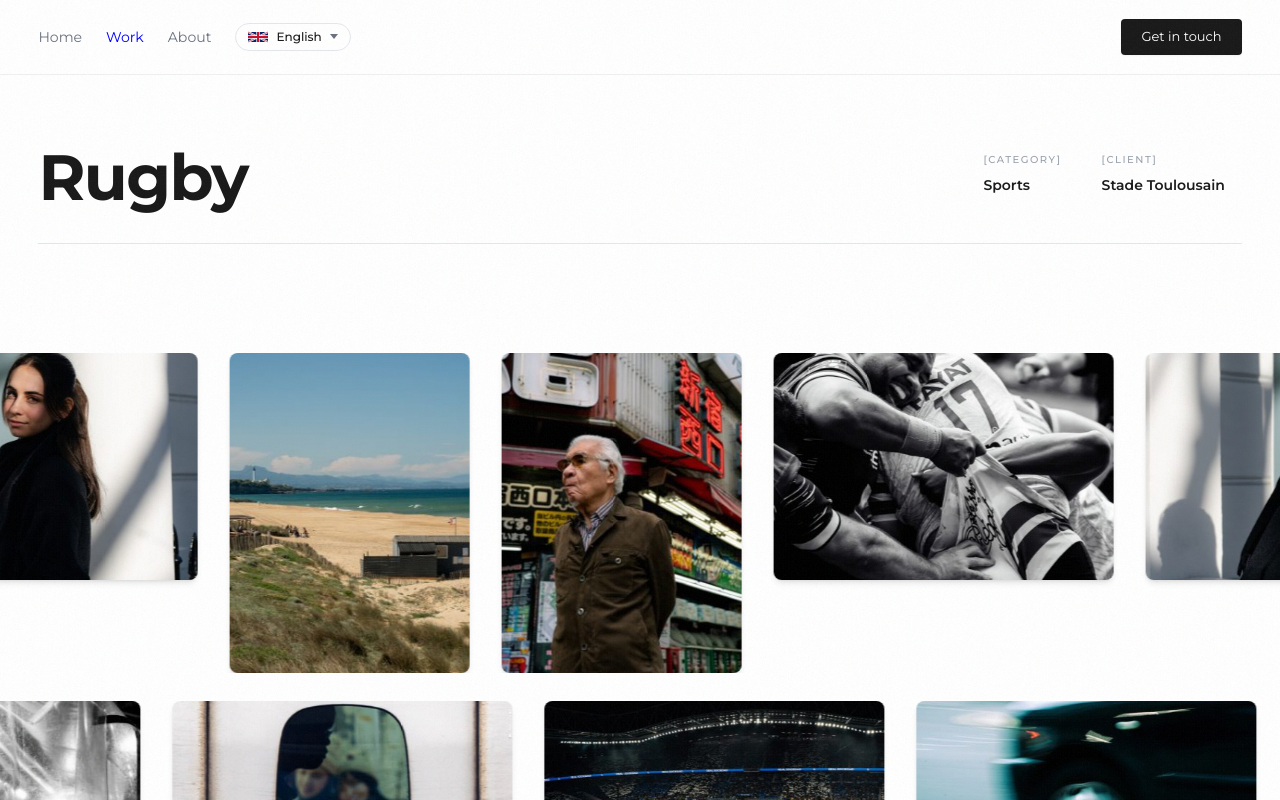
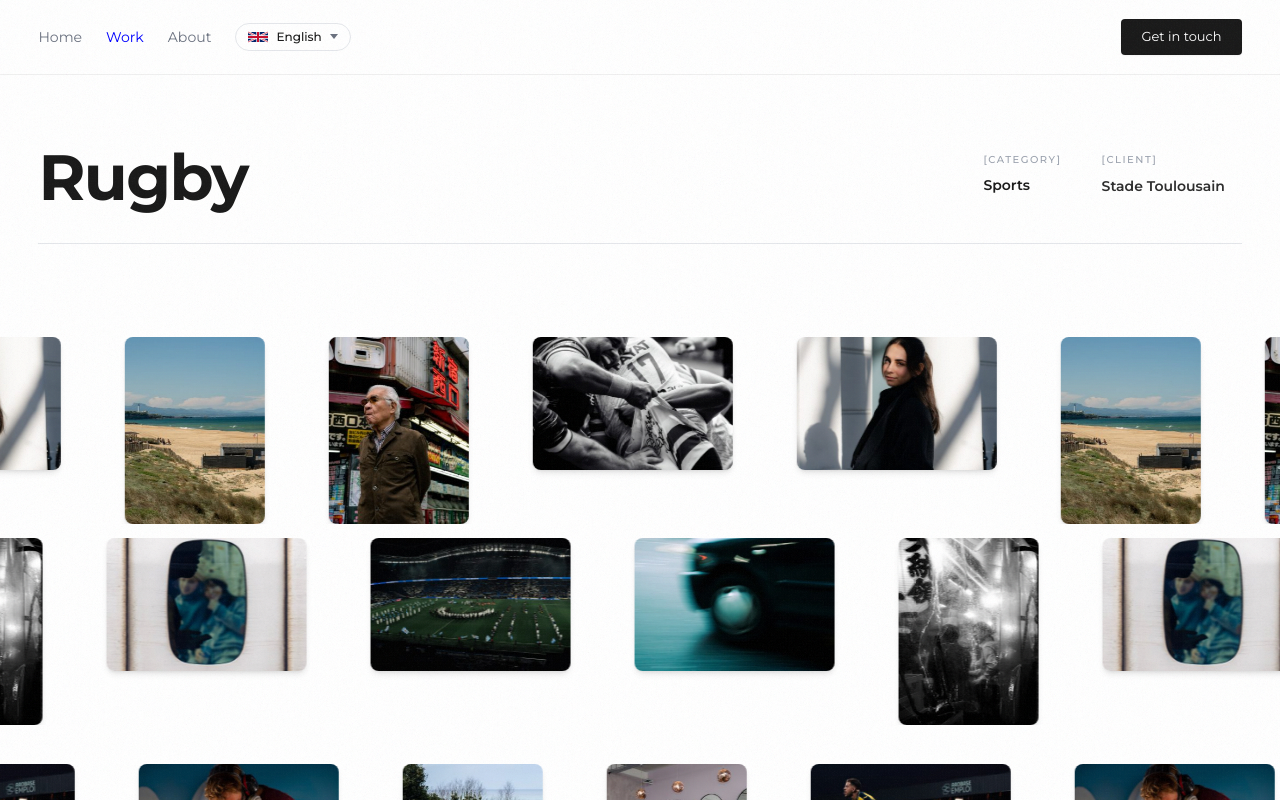
Before and after one commit to DarioClaude/Portfolio, a Next.js app: page /work/rugby in a window 1280 px wide. Shown: the top 800 px of the page. Built offline with nearby package versions, Linux system fonts and the light colour scheme.

Commit message:
Infinite grid: smaller cards, wider gaps to fit without scroll
https://claude.ai/code/session_01A2tq7Dr5dg2U2E8bzqdWAz

```diff
--- a/src/components/InfiniteImageGrid.tsx
+++ b/src/components/InfiniteImageGrid.tsx
@@ -18,7 +18,7 @@ function generateRows(images: GalleryImage[]) {
   return rows;
 }
 
-const offsets = [0, -20, 10];
+const offsets = [0, -10, 5];
 const speeds = [1, 0.7, 0.9];
 
 function ScrollRow({
@@ -58,11 +58,11 @@ function ScrollRow({
       className="relative overflow-hidden"
       style={{ transform: `translateY(${offsetY}px)` }}
     >
-      <div ref={stripRef} className="flex gap-8 will-change-transform" style={{ width: "max-content" }}>
+      <div ref={stripRef} className="flex will-change-transform" style={{ width: "max-content", gap: "clamp(40px, 5vw, 80px)" }}>
         {doubled.map((img, i) => {
           const isLandscape = img.orientation === "landscape";
-          const w = isLandscape ? 340 : 240;
-          const h = isLandscape ? 227 : 320;
+          const w = isLandscape ? 200 : 140;
+          const h = isLandscape ? 133 : 187;
 
           return (
             <div
@@ -95,11 +95,11 @@ export default function InfiniteImageGrid({ images }: Props) {
   if (images.length === 0) {
     return (
       <div className="flex items-center justify-center py-20">
-        <div className="grid grid-cols-4 gap-8">
+        <div className="grid grid-cols-4" style={{ gap: "clamp(40px, 5vw, 80px)" }}>
           {Array.from({ length: 12 }).map((_, i) => {
             const isLandscape = i % 3 !== 0;
-            const w = isLandscape ? 340 : 240;
-            const h = isLandscape ? 227 : 320;
+            const w = isLandscape ? 200 : 140;
+            const h = isLandscape ? 133 : 187;
             return (
               <div
                 key={i}
@@ -114,7 +114,7 @@ export default function InfiniteImageGrid({ images }: Props) {
   }
 
   return (
-    <div className="flex flex-col gap-12 py-8 overflow-hidden">
+    <div className="flex flex-col gap-6 py-4 overflow-hidden">
       {rows.map((row, i) => (
         <ScrollRow
           key={i}
```
